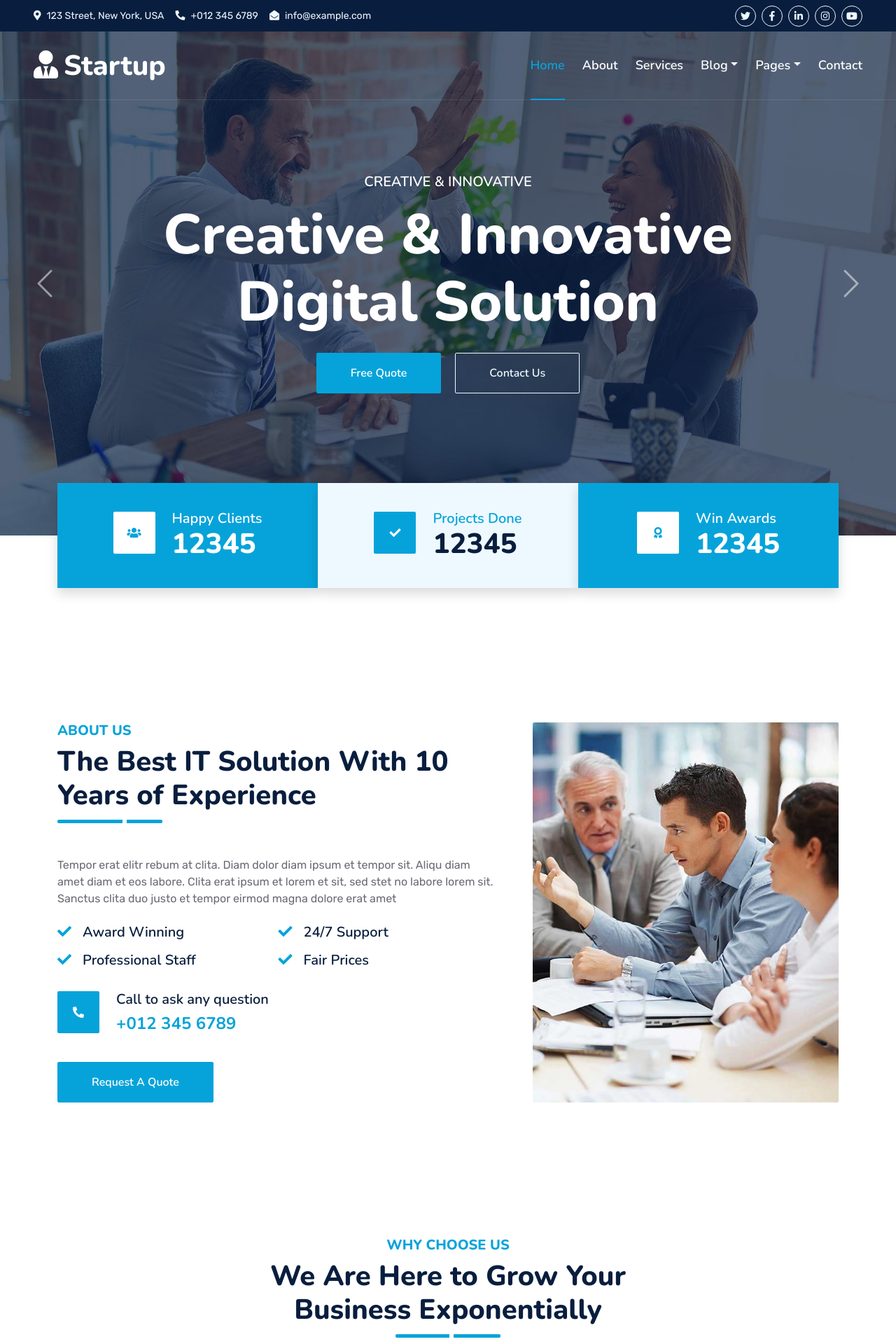
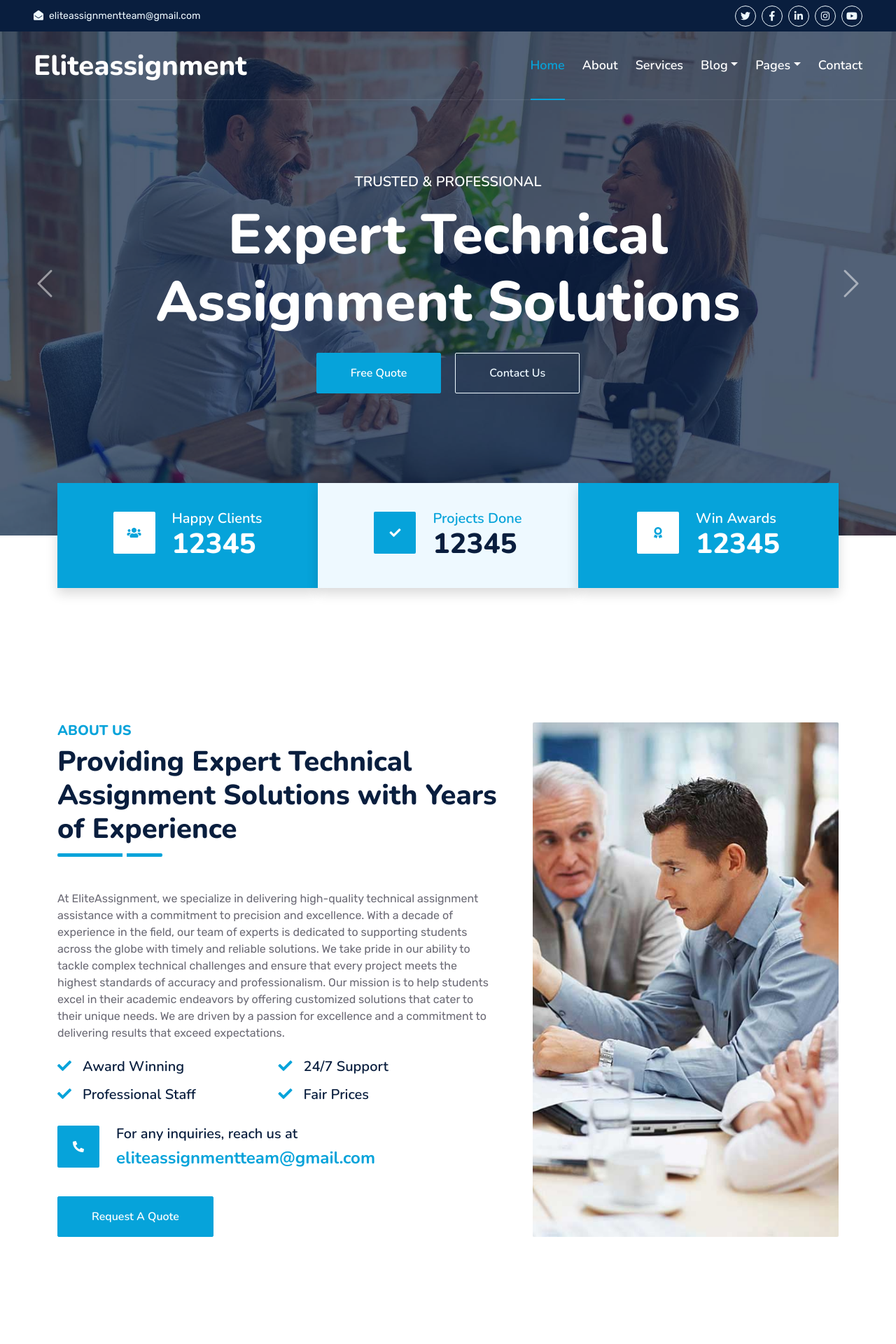
Before and after one commit to hazoorbhangu/eliteassignment, a Django app: page / in a window 1280 px wide. Shown: the top 1920 px of the page at 70% size. Run offline with Django 4.2, Linux system fonts and the light colour scheme; some libraries are stand-ins or nearby versions.

Commit message:
Today Code

```diff
--- a/templates/base.html
+++ b/templates/base.html
@@ -45,9 +45,9 @@
         <div class="row gx-0">
             <div class="col-lg-8 text-center text-lg-start mb-2 mb-lg-0">
                 <div class="d-inline-flex align-items-center" style="height: 45px;">
-                    <small class="me-3 text-light"><i class="fa fa-map-marker-alt me-2"></i>123 Street, New York, USA</small>
-                    <small class="me-3 text-light"><i class="fa fa-phone-alt me-2"></i>+012 345 6789</small>
-                    <small class="text-light"><i class="fa fa-envelope-open me-2"></i>info@example.com</small>
+                    <!-- <small class="me-3 text-light"><i class="fa fa-map-marker-alt me-2"></i>123 Street, New York, USA</small> -->
+                    <!-- <small class="me-3 text-light"><i class="fa fa-phone-alt me-2"></i>+012 345 6789</small> -->
+                    <small class="text-light"><i class="fa fa-envelope-open me-2"></i>eliteassignmentteam@gmail.com</small>
                 </div>
             </div>
             <div class="col-lg-4 text-center text-lg-end">
@@ -68,7 +68,7 @@
     <div class="container-fluid position-relative p-0">
         <nav class="navbar navbar-expand-lg navbar-dark px-5 py-3 py-lg-0">
             <a href="/" class="navbar-brand p-0">
-                <h1 class="m-0"><i class="fa fa-user-tie me-2"></i>Startup</h1>
+                <h1 class="m-0"><i class=""></i>Eliteassignment</h1>
             </a>
             <button class="navbar-toggler" type="button" data-bs-toggle="collapse" data-bs-target="#navbarCollapse">
                 <span class="fa fa-bars"></span>
@@ -114,7 +114,7 @@
                 <div class="col-lg-4 col-md-6 footer-about">
                     <div class="d-flex flex-column align-items-center justify-content-center text-center h-100 bg-primary p-4">
                         <a href="/" class="navbar-brand">
-                            <h1 class="m-0 text-white"><i class="fa fa-user-tie me-2"></i>Startup</h1>
+                            <h1 class="m-0 text-white"><i class=""></i>Elitesasignment</h1>
                         </a>
                         <p class="mt-3 mb-4">Lorem diam sit erat dolor elitr et, diam lorem justo amet clita stet eos sit. Elitr dolor duo lorem, elitr clita ipsum sea. Diam amet erat lorem stet eos. Diam amet et kasd eos duo.</p>
                         <form action="">
@@ -131,18 +131,18 @@
                             <div class="section-title section-title-sm position-relative pb-3 mb-4">
                                 <h3 class="text-light mb-0">Get In Touch</h3>
                             </div>
-                            <div class="d-flex mb-2">
+                            <!-- <div class="d-flex mb-2">
                                 <i class="bi bi-geo-alt text-primary me-2"></i>
                                 <p class="mb-0">123 Street, New York, USA</p>
-                            </div>
+                            </div> -->
                             <div class="d-flex mb-2">
                                 <i class="bi bi-envelope-open text-primary me-2"></i>
-                                <p class="mb-0">info@example.com</p>
+                                <p class="mb-0">eliteassignmentteam@gmail.com</p>
                             </div>
-                            <div class="d-flex mb-2">
+                            <!-- <div class="d-Fflex mb-2">
                                 <i class="bi bi-telephone text-primary me-2"></i>
                                 <p class="mb-0">+012 345 67890</p>
-                            </div>
+                            </div> -->
                             <div class="d-flex mt-4">
                                 <a class="btn btn-primary btn-square me-2" href="#"><i class="fab fa-twitter fw-normal"></i></a>
                                 <a class="btn btn-primary btn-square me-2" href="#"><i class="fab fa-facebook-f fw-normal"></i></a>
--- a/templates/contact.html
+++ b/templates/contact.html
@@ -26,8 +26,8 @@
                             <i class="fa fa-phone-alt text-white"></i>
                         </div>
                         <div class="ps-4">
-                            <h5 class="mb-2">Call to ask any question</h5>
-                            <h4 class="text-primary mb-0">+012 345 6789</h4>
+                            <h5 class="mb-2">Email us with any questions</h5>
+                            <h4 class="text-primary mb-0">eliteassignmentteam@gmail.com</h4>
                         </div>
                     </div>
                 </div>
@@ -38,7 +38,7 @@
                         </div>
                         <div class="ps-4">
                             <h5 class="mb-2">Email to get free quote</h5>
-                            <h4 class="text-primary mb-0">info@example.com</h4>
+                            <h4 class="text-primary mb-0">eliteassignmentteam@gmail.com</h4>
                         </div>
                     </div>
                 </div>
--- a/templates/index.html
+++ b/templates/index.html
@@ -8,19 +8,19 @@
                     <img class="w-100" src="{% static '' %}img/carousel-1.jpg" alt="Image">
                     <div class="carousel-caption d-flex flex-column align-items-center justify-content-center">
                         <div class="p-3" style="max-width: 900px;">
-                            <h5 class="text-white text-uppercase mb-3 animated slideInDown">Creative & Innovative</h5>
-                            <h1 class="display-1 text-white mb-md-4 animated zoomIn">Creative & Innovative Digital Solution</h1>
+                            <h5 class="text-white text-uppercase mb-3 animated slideInDown">Trusted & Professional</h5>
+                            <h1 class="display-1 text-white mb-md-4 animated zoomIn">Expert Technical Assignment Solutions</h1>
                             <a href="/quote" class="btn btn-primary py-md-3 px-md-5 me-3 animated slideInLeft">Free Quote</a>
                             <a href="" class="btn btn-outline-light py-md-3 px-md-5 animated slideInRight">Contact Us</a>
-                        </div>
+                        </div
                     </div>
                 </div>
                 <div class="carousel-item">
                     <img class="w-100" src="{% static '' %}img/carousel-2.jpg" alt="Image">
                     <div class="carousel-caption d-flex flex-column align-items-center justify-content-center">
                         <div class="p-3" style="max-width: 900px;">
-                            <h5 class="text-white text-uppercase mb-3 animated slideInDown">Creative & Innovative</h5>
-                            <h1 class="display-1 text-white mb-md-4 animated zoomIn">Creative & Innovative Digital Solution</h1>
+                            <h5 class="text-white text-uppercase mb-3 animated slideInDown">Trusted & Professional</h5>
+                            <h1 class="display-1 text-white mb-md-4 animated zoomIn">Expert Technical Assignment Solutions</h1>
                             <a href="/quote" class="btn btn-primary py-md-3 px-md-5 me-3 animated slideInLeft">Free Quote</a>
                             <a href="" class="btn btn-outline-light py-md-3 px-md-5 animated slideInRight">Contact Us</a>
                         </div>
@@ -111,9 +111,11 @@
                 <div class="col-lg-7">
                     <div class="section-title position-relative pb-3 mb-5">
                         <h5 class="fw-bold text-primary text-uppercase">About Us</h5>
-                        <h1 class="mb-0">The Best IT Solution With 10 Years of Experience</h1>
+                        <h1 class="mb-0">Providing Expert Technical Assignment Solutions with Years of Experience</h1>
                     </div>
-                    <p class="mb-4">Tempor erat elitr rebum at clita. Diam dolor diam ipsum et tempor sit. Aliqu diam amet diam et eos labore. Clita erat ipsum et lorem et sit, sed stet no labore lorem sit. Sanctus clita duo justo et tempor eirmod magna dolore erat amet</p>
+                    <p class="mb-4">At EliteAssignment, we specialize in delivering high-quality technical assignment assistance with a commitment to precision and excellence. With a decade of experience in the field, our team of experts is dedicated to supporting students across the globe with timely and reliable solutions. We take pride in our ability to tackle complex technical challenges and ensure that every project meets the highest standards of accuracy and professionalism.
+
+                        Our mission is to help students excel in their academic endeavors by offering customized solutions that cater to their unique needs. We are driven by a passion for excellence and a commitment to delivering results that exceed expectations.</p>
                     <div class="row g-0 mb-3">
                         <div class="col-sm-6 wow zoomIn" data-wow-delay="0.2s">
                             <h5 class="mb-3"><i class="fa fa-check text-primary me-3"></i>Award Winning</h5>
@@ -129,8 +131,8 @@
                             <i class="fa fa-phone-alt text-white"></i>
                         </div>
                         <div class="ps-4">
-                            <h5 class="mb-2">Call to ask any question</h5>
-                            <h4 class="text-primary mb-0">+012 345 6789</h4>
+                            <h5 class="mb-2">For any inquiries, reach us at</h5>
+                            <h4 class="text-primary mb-0">eliteassignmentteam@gmail.com</h4>
                         </div>
                     </div>
                     <a href="/quote" class="btn btn-primary py-3 px-5 mt-3 wow zoomIn" data-wow-delay="0.9s">Request A Quote</a>
@@ -151,7 +153,7 @@
         <div class="container py-5">
             <div class="section-title text-center position-relative pb-3 mb-5 mx-auto" style="max-width: 600px;">
                 <h5 class="fw-bold text-primary text-uppercase">Why Choose Us</h5>
-                <h1 class="mb-0">We Are Here to Grow Your Business Exponentially</h1>
+                <h1 class="mb-0">Expertise and Excellence in Technical Assignments</h1>
             </div>
             <div class="row g-5">
                 <div class="col-lg-4">
@@ -161,14 +163,15 @@
                                 <i class="fa fa-cubes text-white"></i>
                             </div>
                             <h4>Best In Industry</h4>
-                            <p class="mb-0">Magna sea eos sit dolor, ipsum amet lorem diam dolor eos et diam dolor</p>
+                            <p class="mb-0">Our team offers unparalleled expertise and a track record of excellence in handling technical assignments. We ensure that every project meets the highest standards of quality and accuracy.</p>
                         </div>
                         <div class="col-12 wow zoomIn" data-wow-delay="0.6s">
                             <div class="bg-primary rounded d-flex align-items-center justify-content-center mb-3" style="width: 60px; height: 60px;">
                                 <i class="fa fa-award text-white"></i>
                             </div>
                             <h4>Award Winning</h4>
-                            <p class="mb-0">Magna sea eos sit dolor, ipsum amet lorem diam dolor eos et diam dolor</p>
+                            <p class="mb-0">Recognized for our outstanding performance and commitment to delivering exceptional results, our services have earned accolades and trust from students worldwide.</p>
+
                         </div>
                     </div>
                 </div>
@@ -184,14 +187,14 @@
                                 <i class="fa fa-users-cog text-white"></i>
                             </div>
                             <h4>Professional Staff</h4>
-                            <p class="mb-0">Magna sea eos sit dolor, ipsum amet lorem diam dolor eos et diam dolor</p>
+                            <p class="mb-0">Our skilled professionals bring extensive experience and knowledge to each assignment, providing reliable and insightful solutions tailored to your specific needs.</p>
                         </div>
                         <div class="col-12 wow zoomIn" data-wow-delay="0.8s">
                             <div class="bg-primary rounded d-flex align-items-center justify-content-center mb-3" style="width: 60px; height: 60px;">
                                 <i class="fa fa-phone-alt text-white"></i>
                             </div>
                             <h4>24/7 Support</h4>
-                            <p class="mb-0">Magna sea eos sit dolor, ipsum amet lorem diam dolor eos et diam dolor</p>
+                            <p class="mb-0">We are dedicated to offering round-the-clock assistance, ensuring that you receive timely support and answers to any questions or concerns you may have.</p>
                         </div>
                     </div>
                 </div>
@@ -370,14 +373,15 @@
                             <h5 class="mb-4"><i class="fa fa-phone-alt text-primary me-3"></i>24 hrs telephone support</h5>
                         </div>
                     </div>
-                    <p class="mb-4">Eirmod sed tempor lorem ut dolores. Aliquyam sit sadipscing kasd ipsum. Dolor ea et dolore et at sea ea at dolor, justo ipsum duo rebum sea invidunt voluptua. Eos vero eos vero ea et dolore eirmod et. Dolores diam duo invidunt lorem. Elitr ut dolores magna sit. Sea dolore sanctus sed et. Takimata takimata sanctus sed.</p>
+                    <p class="mb-4">We’re here to assist you with any questions or assignment inquiries. Get a personalized quote, and we'll reply within 24 hours. Our dedicated team is available 24/7 to provide telephone support and address your concerns.</p>
+                    <!-- <p class="mb-4">Eirmod sed tempor lorem ut dolores. Aliquyam sit sadipscing kasd ipsum. Dolor ea et dolore et at sea ea at dolor, justo ipsum duo rebum sea invidunt voluptua. Eos vero eos vero ea et dolore eirmod et. Dolores diam duo invidunt lorem. Elitr ut dolores magna sit. Sea dolore sanctus sed et. Takimata takimata sanctus sed.</p> -->
                     <div class="d-flex align-items-center mt-2 wow zoomIn" data-wow-delay="0.6s">
                         <div class="bg-primary d-flex align-items-center justify-content-center rounded" style="width: 60px; height: 60px;">
                             <i class="fa fa-phone-alt text-white"></i>
                         </div>
                         <div class="ps-4">
-                            <h5 class="mb-2">Call to ask any question</h5>
-                            <h4 class="text-primary mb-0">+012 345 6789</h4>
+                            <h5 class="mb-2">Email us with any questions</h5>
+                            <h4 class="text-primary mb-0">eliteassignmentteam@gmail.com</h4>
                         </div>
                     </div>
                 </div>
@@ -419,56 +423,56 @@
     <div class="container-fluid py-5 wow fadeInUp" data-wow-delay="0.1s">
         <div class="container py-5">
             <div class="section-title text-center position-relative pb-3 mb-4 mx-auto" style="max-width: 600px;">
-                <h5 class="fw-bold text-primary text-uppercase">Testimonial</h5>
-                <h1 class="mb-0">What Our Clients Say About Our Digital Services</h1>
+                <h5 class="fw-bold text-primary text-uppercase">Testimonials</h5>
+                <h1 class="mb-0">What Our Clients Say About Our Assignment</h1>
             </div>
             <div class="owl-carousel testimonial-carousel wow fadeInUp" data-wow-delay="0.6s">
                 <div class="testimonial-item bg-light my-4">
                     <div class="d-flex align-items-center border-bottom pt-5 pb-4 px-5">
                         <img class="img-fluid rounded" src="img/testimonial-1.jpg" style="width: 60px; height: 60px;" >
                         <div class="ps-4">
-                            <h4 class="text-primary mb-1">Client Name</h4>
-                            <small class="text-uppercase">Profession</small>
+                            <h4 class="text-primary mb-1">Alex Johnson</h4>
+                            <small class="text-uppercase">Computer Science Student</small>
                         </div>
                     </div>
                     <div class="pt-4 pb-5 px-5">
-                        Dolor et eos labore, stet justo sed est sed. Diam sed sed dolor stet amet eirmod eos labore diam
+                        EliteAssignment helped me with my programming assignment, and the results were outstanding. Delivered on time and perfectly executed
                     </div>
                 </div>
                 <div class="testimonial-item bg-light my-4">
                     <div class="d-flex align-items-center border-bottom pt-5 pb-4 px-5">
                         <img class="img-fluid rounded" src="img/testimonial-2.jpg" style="width: 60px; height: 60px;" >
                         <div class="ps-4">
-                            <h4 class="text-primary mb-1">Client Name</h4>
-                            <small class="text-uppercase">Profession</small>
+                            <h4 class="text-primary mb-1">Sara Ahmed</h4>
+                            <small class="text-uppercase">Engineering Student</small>
                         </div>
                     </div>
                     <div class="pt-4 pb-5 px-5">
-                        Dolor et eos labore, stet justo sed est sed. Diam sed sed dolor stet amet eirmod eos labore diam
+                        I had a complex engineering project that I couldn’t handle on my own, but EliteAssignment came through with an accurate and detailed solution
                     </div>
                 </div>
                 <div class="testimonial-item bg-light my-4">
                     <div class="d-flex align-items-center border-bottom pt-5 pb-4 px-5">
                         <img class="img-fluid rounded" src="img/testimonial-3.jpg" style="width: 60px; height: 60px;" >
                         <div class="ps-4">
-                            <h4 class="text-primary mb-1">Client Name</h4>
-                            <small class="text-uppercase">Profession</small>
+                            <h4 class="text-primary mb-1">Michael Lee</h4>
+                            <small class="text-uppercase">Data Science Graduate</small>
                         </div>
                     </div>
                     <div class="pt-4 pb-5 px-5">
-                        Dolor et eos labore, stet justo sed est sed. Diam sed sed dolor stet amet eirmod eos labore diam
+                        Their attention to detail and timely delivery made all the difference in my data science thesis. Highly recommend their services
                     </div>
                 </div>
                 <div class="testimonial-item bg-light my-4">
                     <div class="d-flex align-items-center border-bottom pt-5 pb-4 px-5">
                         <img class="img-fluid rounded" src="img/testimonial-4.jpg" style="width: 60px; height: 60px;" >
                         <div class="ps-4">
-                            <h4 class="text-primary mb-1">Client Name</h4>
-                            <small class="text-uppercase">Profession</small>
+                            <h4 class="text-primary mb-1">Emily Chen</h4>
+                            <small class="text-uppercase">Mathematics Major</small>
                         </div>
                     </div>
                     <div class="pt-4 pb-5 px-5">
-                        Dolor et eos labore, stet justo sed est sed. Diam sed sed dolor stet amet eirmod eos labore diam
+                        The team at EliteAssignment is amazing! They solved my advanced math assignment quickly, and the results were flawless
                     </div>
                 </div>
             </div>
--- a/templates/quote.html
+++ b/templates/quote.html
@@ -29,14 +29,14 @@
                             <h5 class="mb-4"><i class="fa fa-phone-alt text-primary me-3"></i>24 hrs telephone support</h5>
                         </div>
                     </div>
-                    <p class="mb-4">Eirmod sed tempor lorem ut dolores. Aliquyam sit sadipscing kasd ipsum. Dolor ea et dolore et at sea ea at dolor, justo ipsum duo rebum sea invidunt voluptua. Eos vero eos vero ea et dolore eirmod et. Dolores diam duo invidunt lorem. Elitr ut dolores magna sit. Sea dolore sanctus sed et. Takimata takimata sanctus sed.</p>
+                    <p class="mb-4">We’re here to assist you with any questions or assignment inquiries. Get a personalized quote, and we'll reply within 24 hours. Our dedicated team is available 24/7 to provide telephone support and address your concerns.</p>
                     <div class="d-flex align-items-center mt-2 wow zoomIn" data-wow-delay="0.6s">
                         <div class="bg-primary d-flex align-items-center justify-content-center rounded" style="width: 60px; height: 60px;">
                             <i class="fa fa-phone-alt text-white"></i>
                         </div>
                         <div class="ps-4">
-                            <h5 class="mb-2">Call to ask any question</h5>
-                            <h4 class="text-primary mb-0">+012 345 6789</h4>
+                            <h5 class="mb-2">Email us with any questions</h5>
+                            <h4 class="text-primary mb-0">eliteassignmentteam@gmail.com</h4>
                         </div>
                     </div>
                 </div>
```
Also changed, not shown: templates/about.html (+6 -5 lines), templates/feature.html (+5 -5 lines), templates/price.html (+4 -3 lines).
